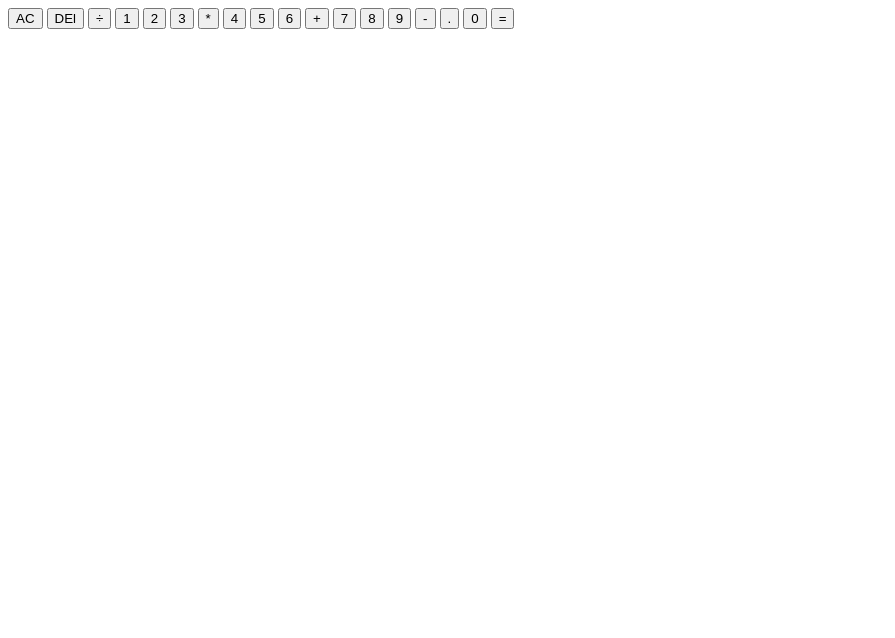
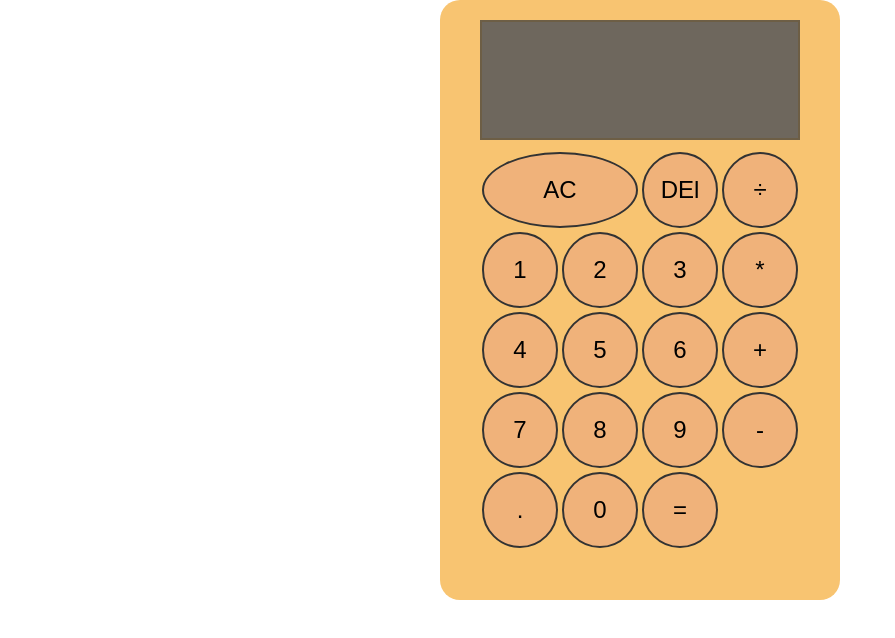
Before and after one commit to erick2305/Calculadora, a plain HTML site: page index.html in a window 1280 px wide. Shown: the whole page, without its empty margins (0-895 px from the left). Drawn offline with Linux system fonts and the light colour scheme.

Commit message:
Formateo completo de la hoja de estilos

```diff
--- a/index.html
+++ b/index.html
@@ -7,12 +7,13 @@
     <link rel="stylesheet" href="./style.css">
 </head>
 <body>
+    <div class="container">
     <div class="calculadora">
         <div class="display">
             <div class="valor-superior" data-valor-superior></div>
             <div class="valor-inferior" data-valor-inferior></div>
         </div>
-        <button data-borrar-todo>AC</button>
+        <button class="span2" data-borrar-todo>AC</button>
         <button data-borrar>DEl</button>
         <button data-operador>÷</button>
         <button data-numero>1</button>
@@ -31,6 +32,7 @@
         <button data-numero>0</button>
         <button data-igual>=</button>
     </div>
+    </div>
     <script src="./script.js"></script>
 </body>
 </html>
--- a/style.css
+++ b/style.css
@@ -0,0 +1,59 @@
+*{
+    box-sizing: border-box;
+    margin: 0;
+    padding: 0;
+}
+
+.calculadora{
+    width: 400px;
+    height: 600px;
+    background-color:  #f8c471;
+    display: grid;
+    grid-template-columns: repeat(4,80px);
+    grid-template-rows:130px repeat(6,80px);
+    justify-content: center;
+    border-radius: 20px;
+    padding-top: 20px;
+}
+
+.calculadora button {
+    font-size: 1.5rem;
+    background-color: #f0b27a;
+    border-radius: 50%;
+    border: 2px #333333 solid;
+    margin: 2px;
+}
+
+.container{
+    display: flex;
+    justify-content: center;
+}
+
+.calculadora button:hover{
+    background-color: #FDEBD0;
+
+}
+
+.display{
+    height: 120px;
+    background-color: #344055;
+    opacity: .7;
+    grid-column: 1/-1;
+    border: 2px #333333 solid;
+    text-align: end;
+    padding: 10px 0;
+}
+
+.span2{
+    grid-column: span 2;
+}
+.valor-superior{
+    color: white;
+    font-size: 1.2rem;
+    margin-bottom: 30px;
+}
+
+.valor-inferior{
+    color: white;
+    font-size: 2rem;
+}
```
